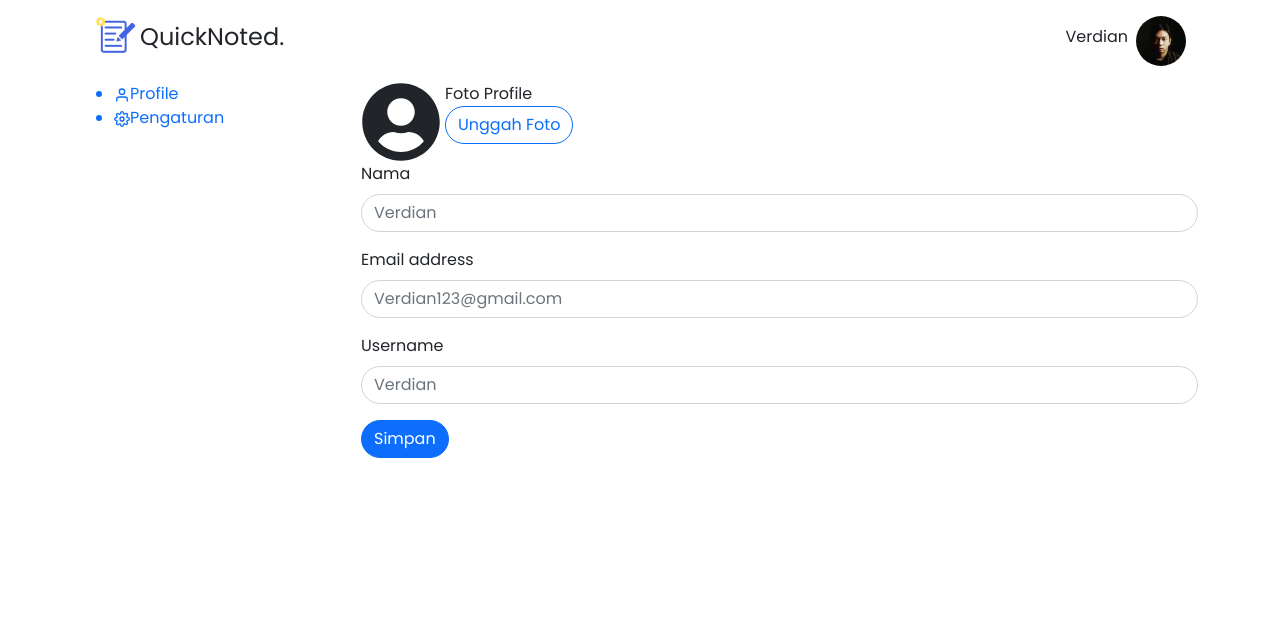
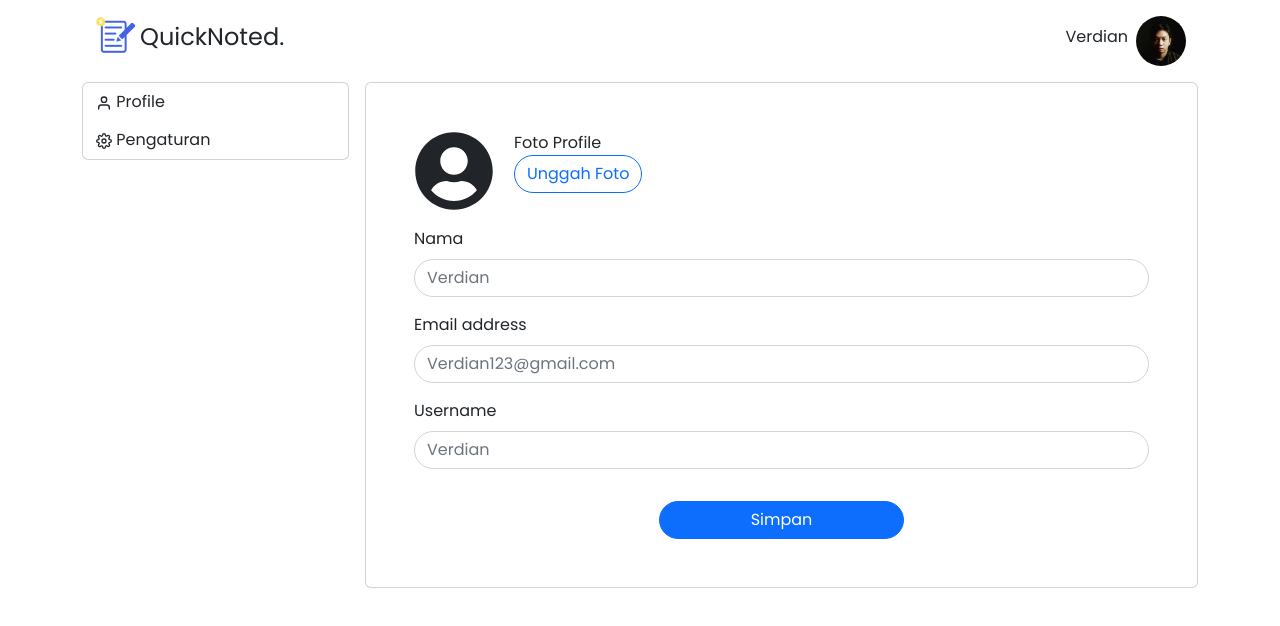
Before and after one commit to ivannoard/SEAL-NotesApp, a React (Create React App) app: page /profile in a window 1280 px wide. Shown: the top 626 px of the page. Built offline with nearby package versions, Linux system fonts and the light colour scheme; sample sign-in values are in the browser's storage.

Commit message:
edit component

```diff
--- a/src/components/ComponentProfile.jsx
+++ b/src/components/ComponentProfile.jsx
@@ -3,15 +3,15 @@ import { FaUserCircle } from "react-icons/fa";
 
 function ComponentProfile() {
   return (
-    <div>
+    <div className='card px-5 py-5 '>
         <div className='d-flex'>
             <div><span className='me-1'><FaUserCircle size={80}/></span></div>
-            <div>
+            <div className='px-3'>
                 <div>Foto Profile</div>
                 <div type="button" className='btn btn-outline-primary rounded-pill'>Unggah Foto</div>
             </div>
         </div>
-        <form>
+        <form className='py-3'>
         <div className="mb-3">
             <label className="form-label">Nama</label>
             <input type="text" className="form-control rounded-pill" placeholder='Verdian'/>
@@ -24,8 +24,10 @@ function ComponentProfile() {
             <label className="form-label">Username</label>
             <input type="text" className="form-control rounded-pill" placeholder='Verdian'/>
         </div>
-        <button type="submit" className="btn btn-primary rounded-pill">Simpan</button>
         </form>
+        <div className='d-grid gap-2 col-4 mx-auto'>
+          <button type="submit" className="btn btn-primary rounded-pill">Simpan</button>
+        </div>
     </div>
   )
 }
--- a/src/components/ComponentSetting.jsx
+++ b/src/components/ComponentSetting.jsx
@@ -2,9 +2,9 @@ import React from 'react'
 
 function ComponentSetting() {
   return (
-    <div>
+    <div className='card px-5 py-5 '>
         <h4>Ubah Kata Sandi</h4>
-        <form>
+        <form className='py-3'>
         <div className="mb-3">
             <label className="form-label">Kata Sandi Lama</label>
             <input type="password" className="form-control rounded-pill" placeholder='Masukkan Kata Sandi Lama'/>
@@ -17,8 +17,10 @@ function ComponentSetting() {
             <label className="form-label">Konfirmasi Kata Sandi Baru</label>
             <input type="password" className="form-control rounded-pill" placeholder='Masukkan Kata Sandi Baru'/>
         </div>
-        <button type="submit" className="btn btn-primary rounded-pill">Simpan</button>
         </form>
+        <div className='d-grid gap-2 col-4 mx-auto'>
+          <button type="submit" className="btn btn-primary rounded-pill">Simpan</button>
+        </div>
     </div>
   )
 }
--- a/src/components/sidebar/Sidebar.jsx
+++ b/src/components/sidebar/Sidebar.jsx
@@ -4,21 +4,17 @@ import { FiSettings, FiUser } from "react-icons/fi";
 
 function Sidebar() {
   return (
-    <div className=''>
-        <ul>
+    <div className='card'>
+        <div>
             <Link to="/profile" style={{ textDecoration: "none" }}>
-                <li>
-                    <FiUser className='icon'/>
-                    <span>Profile</span>
-                </li>
+                <button type="button" className="btn"><span><FiUser /></span> Profile</button>
             </Link>
+        </div>
+        <div>
             <Link to="/setting" style={{ textDecoration: "none" }}>
-                <li>
-                    <FiSettings className='icon'/>
-                    <span>Pengaturan</span>
-                </li>
+                <button type="button" className="btn"><span><FiSettings /></span> Pengaturan</button>
             </Link>
-        </ul>
+        </div>
     </div>
   )
 }
--- a/src/pages/Akun/Profile/Profile.jsx
+++ b/src/pages/Akun/Profile/Profile.jsx
@@ -7,7 +7,7 @@ function Profile() {
   return (
     <div className='container'>
         <Navbar/>
-        <div className='d-flex'>
+        <div className='d-flex row gx-3'>
             <div className='col-3'>
                 <Sidebar/>
             </div>
--- a/src/pages/Akun/Setting/Setting.jsx
+++ b/src/pages/Akun/Setting/Setting.jsx
@@ -7,7 +7,7 @@ function Setting() {
   return (
     <div className='container'>
         <Navbar/>
-        <div className='d-flex'>
+        <div className='d-flex row gx-3'>
             <div className='col-3'>
                 <Sidebar/>
             </div>
```
